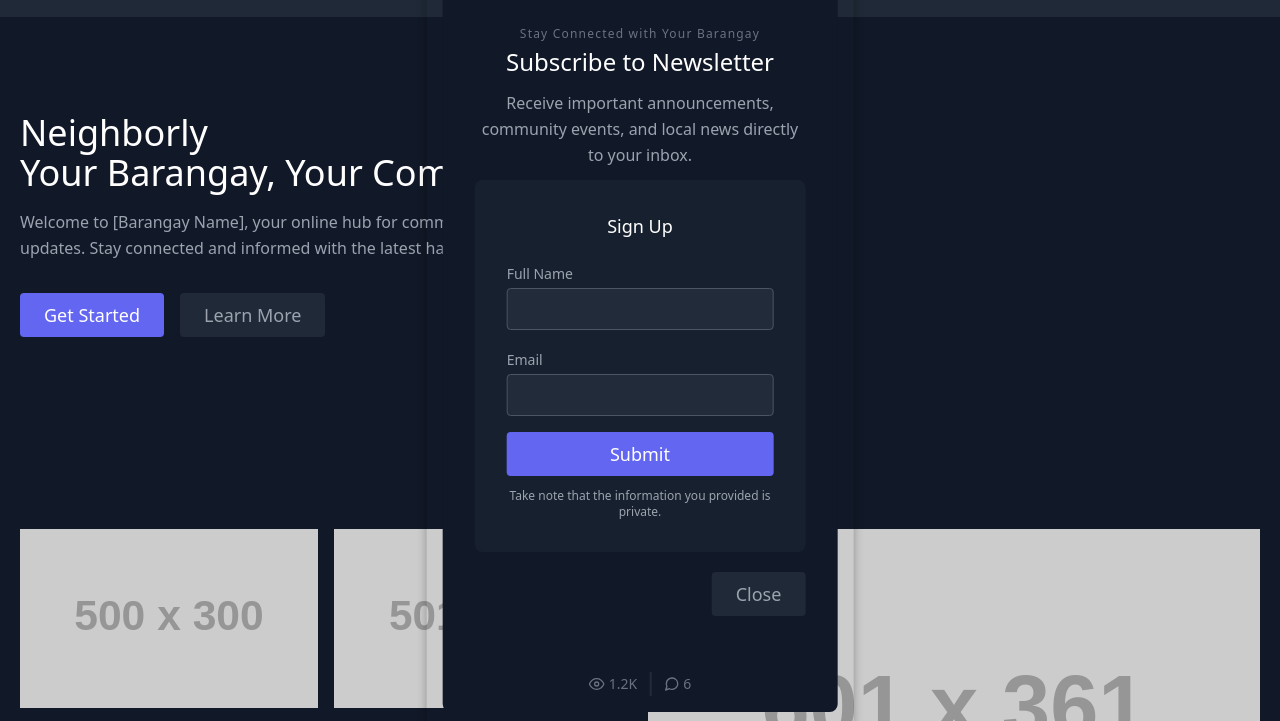
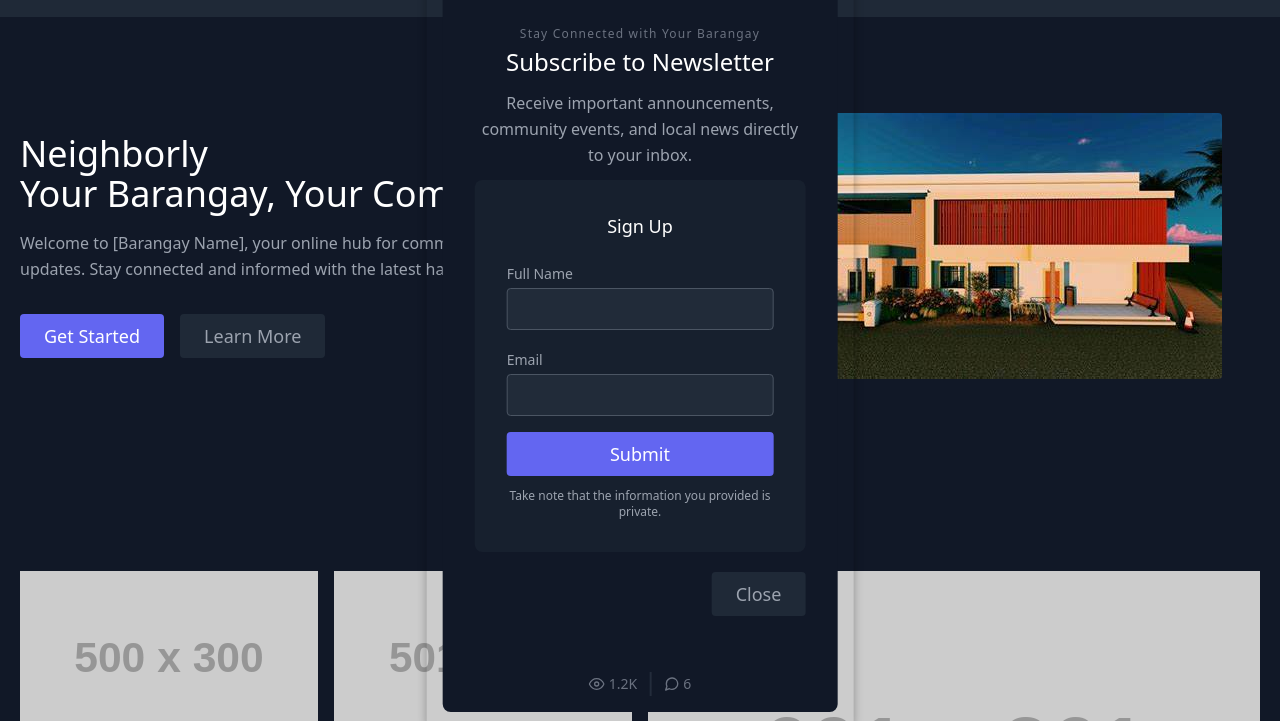
Before and after one commit to JCMisa/BarangayWebsiteITST301, a plain HTML site: page index.html in a window 1280 px wide. Shown: the part 63-784 px from the top of the page. Drawn offline with nearby package versions, Linux system fonts and the light colour scheme; the site is published under a folder, as on GitHub Pages, so addresses that start at the root find nothing; placeholder pictures from the web are drawn by us.

Commit message:
change image path

```diff
--- a/index.html
+++ b/index.html
@@ -85,7 +85,7 @@
           <img
             class="object-cover object-center rounded"
             alt="hero"
-            src="/assets/images/brgy-bg-2.jpg"
+            src="./assets/images/brgy-bg-2.jpg"
           />
         </div>
       </div>
```
